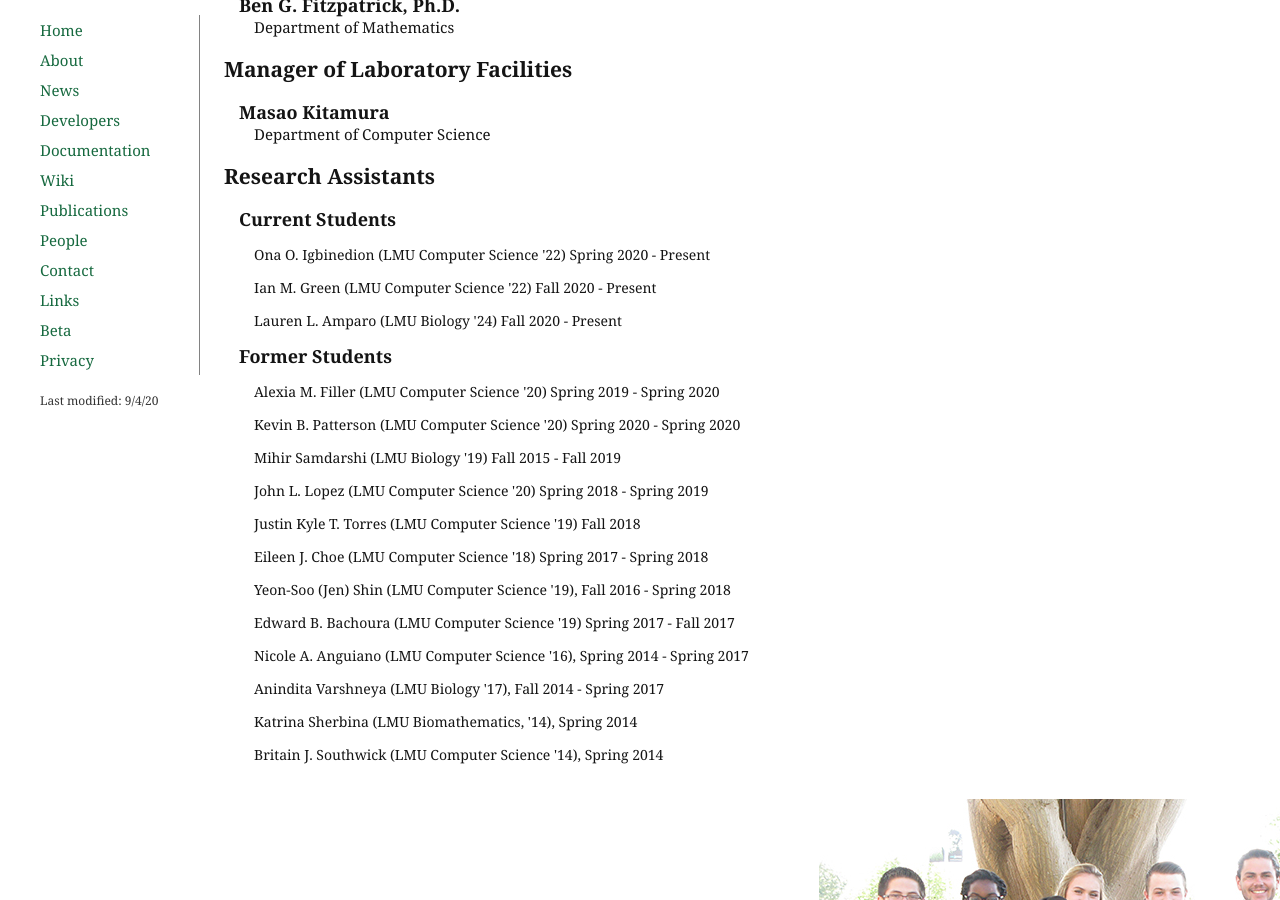
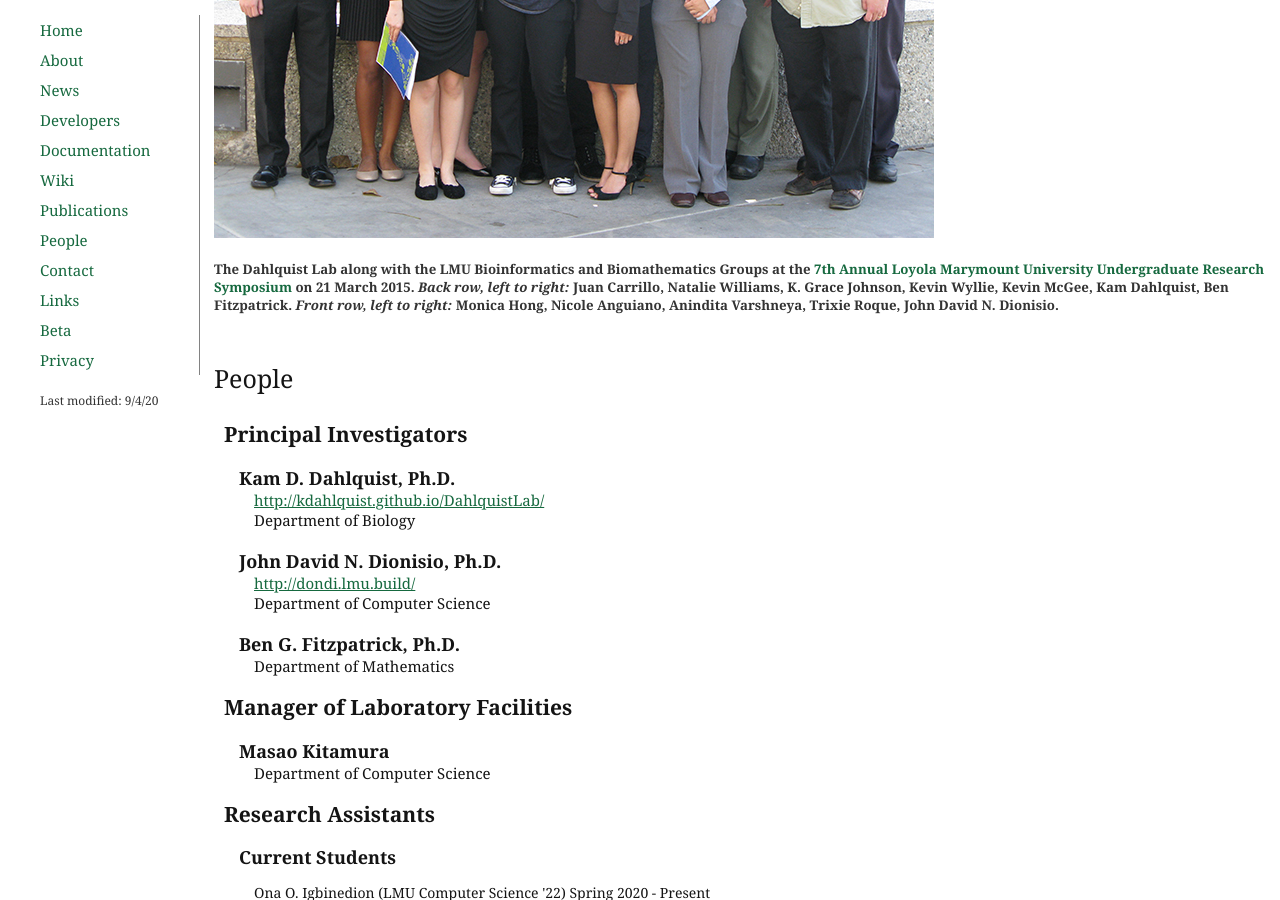
Before and after one commit to dondi/GRNsight, a Jekyll site: the page built from people.html, in a window 1280 px wide and 900 px high, scrolled down 445 px. Built offline with Jekyll 4.4.1, drawn with Linux system fonts in a browser that asks for light colours; nearby versions of some CDN libraries.

Commit message:
Initial carousel insertion experiment.

```diff
--- a/people.html
+++ b/people.html
@@ -4,6 +4,57 @@ title: People
 modified: 9/4/20
 description: Principal Investigators, current and former undergraduate research assistants for the GRNsight gene regulatory network visualization web app.
 ---
+<div class="container carousel-container">
+  <div class="row">
+    <div id="carouselControls" class="carousel slide" data-ride="carousel">
+      <div class="carousel-inner">
+        <div class="carousel-item active">
+          <img
+            class="w-100"
+            src="{{ site.baseurl }}/assets/images/LMUSymposium_Group_20150321-2_resized.jpg"
+            alt="UGRS 7"
+          />
+
+          <div class="carousel-caption d-none d-mid-block">
+            <h5>
+              The Dahlquist Lab along with the LMU Bioinformatics and
+              Biomathematics Groups at the
+              <a href="http://academics.lmu.edu/symposium/"
+                >7th Annual Loyola Marymount University Undergraduate Research
+                Symposium</a
+              >
+              on 21 March 2015. <em>Back row, left to right:</em> Juan Carrillo,
+              Natalie Williams, K. Grace Johnson, Kevin Wyllie, Kevin McGee, Kam
+              Dahlquist, Ben Fitzpatrick.
+              <em>Front row, left to right:</em> Monica Hong, Nicole Anguiano,
+              Anindita Varshneya, Trixie Roque, John David N. Dionisio.
+            </h5>
+          </div>
+        </div>
+      </div>
+
+      <a
+        class="carousel-control-prev"
+        href="#carouselControls"
+        role="button"
+        data-slide="prev"
+      >
+        <span class="carousel-control-prev-icon" aria-hidden="true"></span>
+        <span class="sr-only">Previous</span>
+      </a>
+      <a
+        class="carousel-control-next"
+        href="#carouselControls"
+        role="button"
+        data-slide="next"
+      >
+        <span class="carousel-control-next-icon" aria-hidden="true"></span>
+        <span class="sr-only">Next</span>
+      </a>
+    </div>
+  </div>
+</div>
+
             <div class="fixWidthforImage">
                 <div class="pull-left">
                     <p id="pageTitle">People</p>
```
